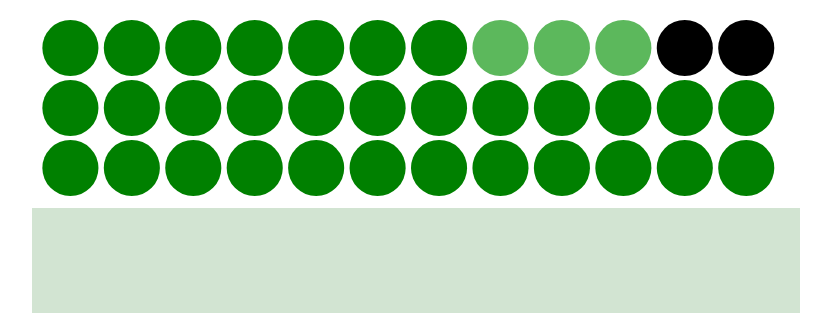
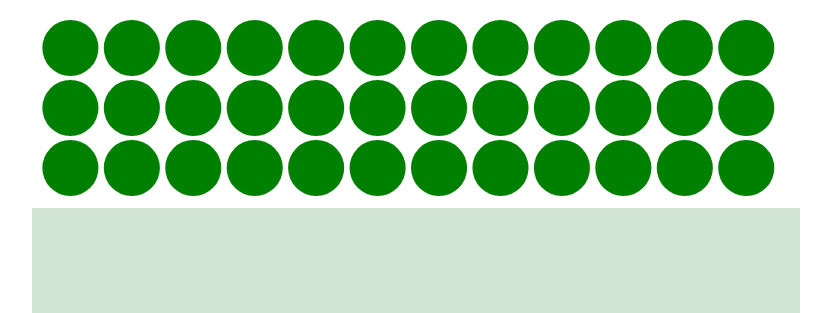
Before and after one commit to nmusgrave/nmusgrave.github.io, a plain HTML site: page index.html in a window 1280 px wide. Shown: the top 313 px of the page, without its empty margins (224-1055 px from the left). Drawn offline with Linux system fonts and the light colour scheme.

Commit message:
fixed image links

```diff
--- a/index.html
+++ b/index.html
@@ -14,12 +14,11 @@
 	<body>
 
 		<svg width="100%">
-			<circle class="blobs" cx="93%" cy="20%" r="5%"/>
-			<circle cx="85%" cy="20%" r="5%" /></div>
-
-			<circle cx="77%" cy="20%" r="5%" fill="#5cb85c" />
-			<circle cx="69%" cy="20%" r="5%" fill="#5cb85c" />
-			<circle cx="61%" cy="20%" r="5%" fill="#5cb85c" />
+			<circle cx="93%" cy="20%" r="5%" fill="green" />
+			<circle cx="85%" cy="20%" r="5%" fill="green" />
+			<circle cx="77%" cy="20%" r="5%" fill="green" />
+			<circle cx="69%" cy="20%" r="5%" fill="green" />
+			<circle cx="61%" cy="20%" r="5%" fill="green" />
 			<circle cx="53%" cy="20%" r="5%" fill="green" />
 			<circle cx="45%" cy="20%" r="5%" fill="green" />
 			<circle cx="37%" cy="20%" r="5%" fill="green" />
@@ -71,9 +70,9 @@
 			</div>
 		</div>
 
-		<img src="photo/IMG_1610.JPG" class="img-responsive" alt="The Fame Riot, UW Tacoma, Spring 2013">
+		<img src="photo/IMG_1610fameriot.JPG" class="img-responsive" alt="The Fame Riot, UW Tacoma, Spring 2013">
 		<img src="photo/IMG_1760.JPG" class="img-responsive" >
-		<img src="photo/IMG_7212.jpg" class="img-responsive" alt="Maiah Manser, Chop Suey, Spring 2013" >
+		<img src="photo/IMG_7212maiahmanser.jpg" class="img-responsive" alt="Maiah Manser, Chop Suey, Spring 2013" >
 		<!--
 		<table cols="2" width="100%" align="center">
 			<tr><td>
```
Also changed, not shown: 1 other file.
